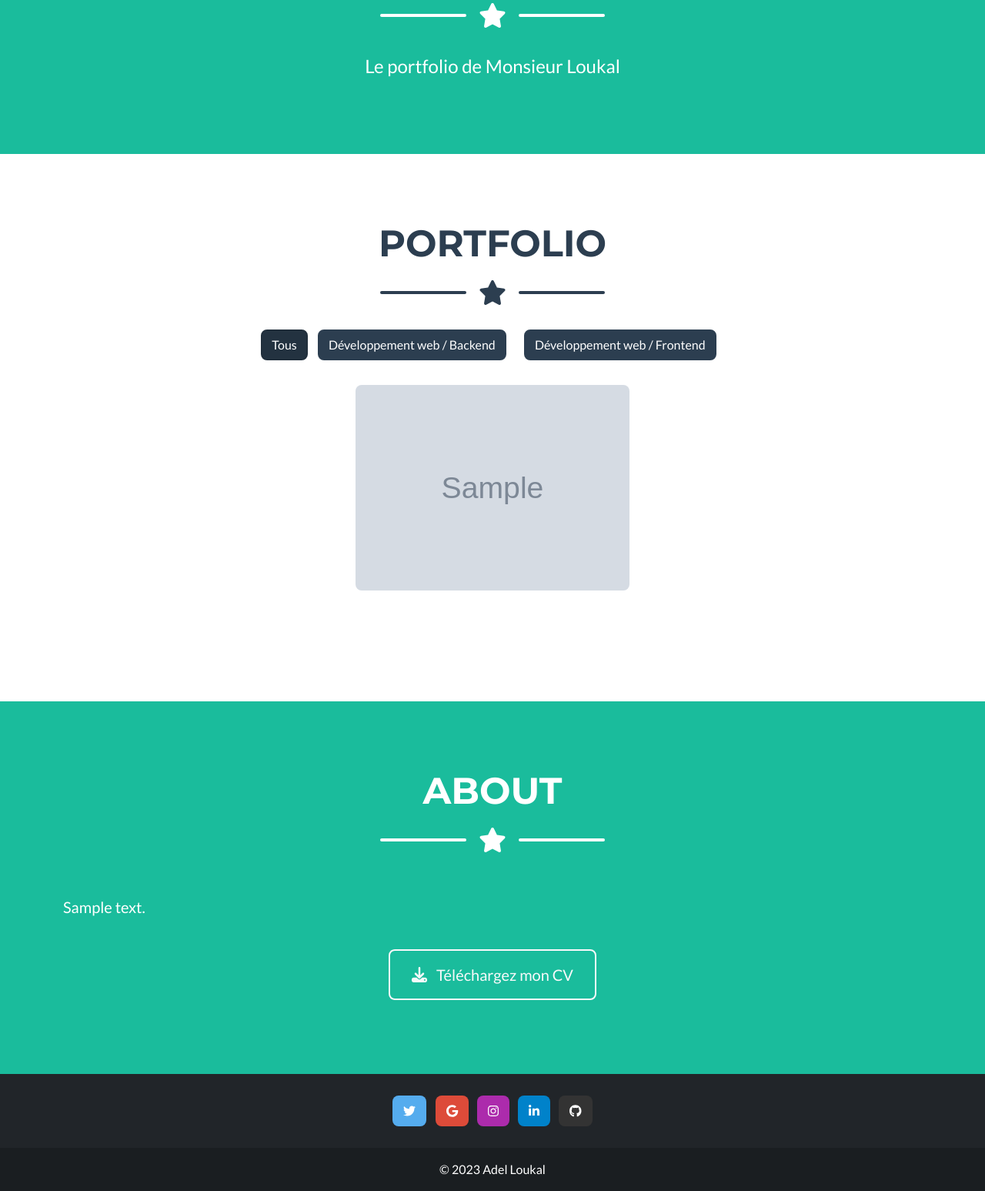
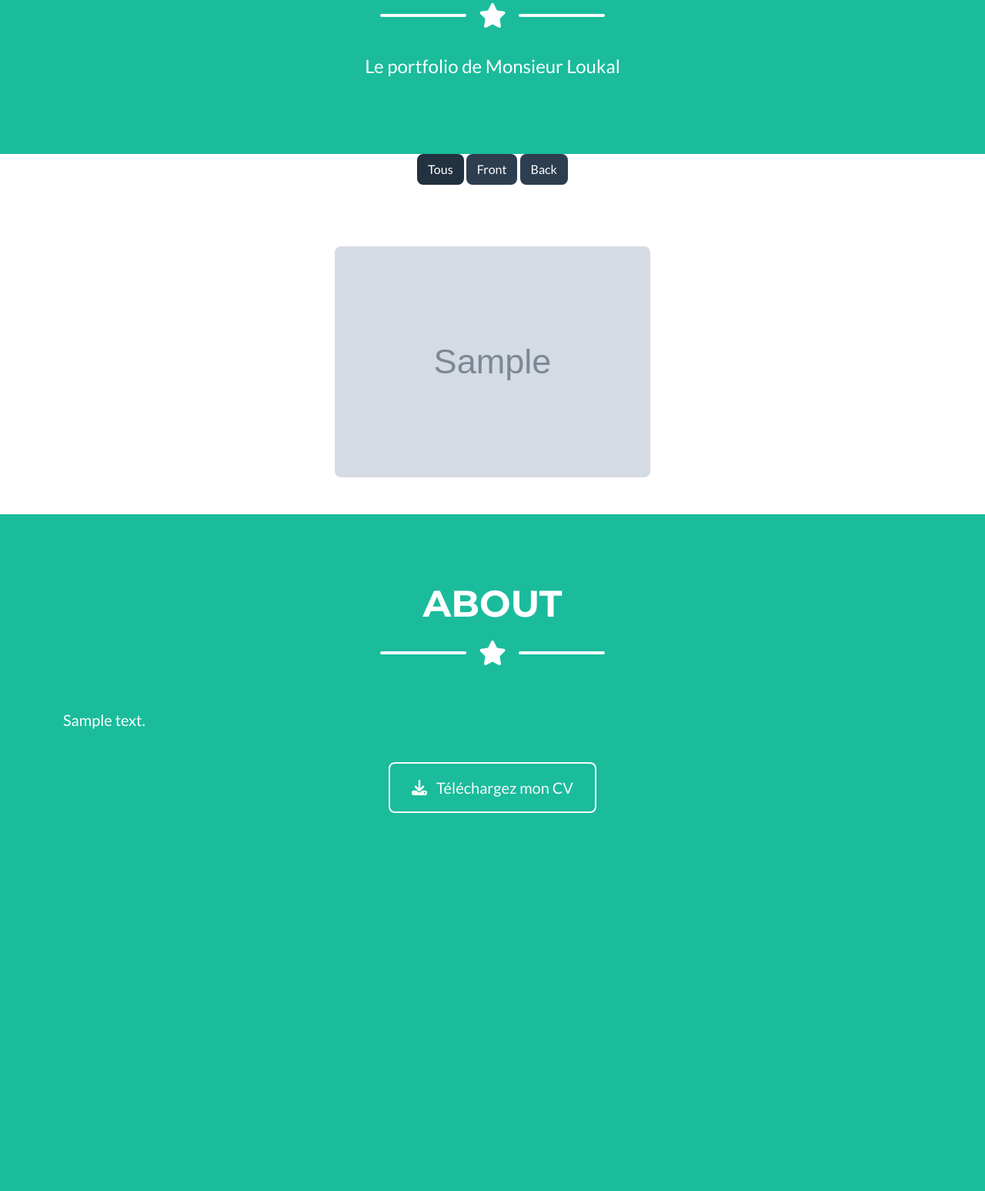
Before and after one commit to adellkl/Backoffice_Portfolio, a PHP site: page / in a window 1280 px wide. Shown: the part 631-2178 px from the top of the page at 77% size. After the commit the page ends 1687 px from the top, so only its background shows below. Run offline with PHP 8.4, Linux system fonts and the light colour scheme; tables that the repository leaves empty or names only in its code hold one stand-in row (values such as "Sample post"); grey boxes marked "Sample" are stand-in pictures; some libraries are stand-ins or nearby versions.

```diff
--- a/Footer.php
+++ b/Footer.php
@@ -15,6 +15,9 @@
         <link href="https://fonts.googleapis.com/css?family=Montserrat:400,700" rel="stylesheet" type="text/css" />
         <link href="https://fonts.googleapis.com/css?family=Lato:400,700,400italic,700italic" rel="stylesheet"
                 type="text/css" />
+        <script src=""></script>
+
+
 
         <link href="css/styles.css" rel="stylesheet" />
 </head>
@@ -22,29 +25,9 @@
 <body>
 
 </body>
-<footer class="bg-dark text-center text-white">
-        <div class="container p-4 pb-0">
-                <section class="mb-4">
-
-                        <a class="btn text-white btn-floating m-1" style="background-color: #55acee;" href="#!"
-                                role="button"><i class="fab fa-twitter"></i></a>
-                        <a class="btn text-white btn-floating m-1" style="background-color: #dd4b39;" href="#!"
-                                role="button"><i class="fab fa-google"></i></a>
-                        <a class="btn text-white btn-floating m-1" style="background-color: #ac2bac;" href="#!"
-                                role="button"><i class="fab fa-instagram"></i></a>
-                        <a class="btn text-white btn-floating m-1" style="background-color: #0082ca;" href="#!"
-                                role="button"><i class="fab fa-linkedin-in"></i></a>
-                        <a class="btn text-white btn-floating m-1" style="background-color: #333333;" href="#!"
-                                role="button"><i class="fab fa-github"></i></a>
-                </section>
-        </div>
-        <div class="text-center p-3" style="background-color: rgba(0, 0, 0, 0.2);">
-                <span>&copy; 2023 Adel Loukal</span>
-        </div>
-</footer>
 
 
-</footer>
+
 
 </html>
 
--- /dev/null
+++ b/package/package.json
@@ -0,0 +1,5 @@
+{
+  "dependencies": {
+    "tailwindcss": "^3.3.1"
+  }
+}
--- a/section-portfolio.php
+++ b/section-portfolio.php
@@ -17,9 +17,39 @@
         type="text/css" />
     <!-- Core theme CSS (includes Bootstrap)-->
     <link href="css/styles.css" rel="stylesheet" />
+    <script src="https://code.jquery.com/jquery-3.2.1.slim.min.js"
+        integrity="sha384-KJ3o2DKtIkvYIK3UENzmM7KCkRr/rE9/Qpg6aAZGJwFDMVNA/GpGFF93hXpG5KkN"
+        crossorigin="anonymous"></script>
+    <script src="https://cdnjs.cloudflare.com/ajax/libs/popper.js/1.12.3/umd/popper.min.js"
+        integrity="sha384-vFJXuSJphROIrBnz7yo7oB41mKfc8JzQZiCq4NCceLEaO4IHwicKwpJf9c9IpFgh"
+        crossorigin="anonymous"></script>
+    <script src="https://maxcdn.bootstrapcdn.com/bootstrap/4.0.0-beta.2/js/bootstrap.min.js"
+        integrity="sha384-alpBpkh1PFOepccYVYDB4do5UnbKysX5WZXm3XxPqe5iKTfUKjNkCk9SaVuEZflJ"
+        crossorigin="anonymous"></script>
+
+    <script src="js/isotope.pkgd.min.js"></script>
 
 </head>
+<style>
+    .grid-item {
+        width: 25%;
+        padding: 10px;
+        margin: 10px;
+        color: white;
+    }
 
+    .flower {
+        background: teal;
+    }
+
+    .bird {
+        background: salmon;
+    }
+
+    .fruit {
+        background: tomato;
+    }
+</style>
 
 
 <?php
@@ -42,49 +72,38 @@ $donnees = $req->fetchAll(PDO::FETCH_ASSOC);
 ?>
 
 
-
-
-<section class="page-section portfolio" id="portfolio">
-    <div class="container">
-        <h2 class="page-section-heading text-center text-uppercase text-secondary mb-0">Portfolio</h2>
-        <!-- Icon Divider-->
-        <div class="divider-custom">
-            <div class="divider-custom-line"></div>
-            <div class="divider-custom-icon">
-                <i class="fas fa-star"></i>
-            </div>
-            <div class="divider-custom-line"></div>
-        </div>
-
+<body>
 
 
     <center>
         <div class="justify-content-center mb-2" role="group" aria-label="Filtrer les éléments">
-                <button type="button" class="btn btn-secondary btn-filter active" data-name="all">Tous</button>
-                <button type="button" class="btn btn-secondary btn-filter" data-name="Developpement web / Backend"
-                    style="margin-left: 10px; margin-right: 10px;">Développement web / Backend</button>
-                <button type="button" class="btn btn-secondary btn-filter" data-name="Developpement web / Frontend"
-                    style="margin-left: 10px; margin-right: 10px;">Développement web / Frontend</button>
+            <button type="button" class="btn btn-secondary btn-filter active" data-name="*">Tous</button>
+            <button type="button" class="btn btn-secondary btn-filter" data-name="dev—front">Front</button>
+            <button type="button" class="btn btn-secondary btn-filter" data-name="dev—back">Back</button>
         </div>
-        </center> <br>
+    </center>
 
 
+    <br>
     <div class="row justify-content-center portfolio-items">
         <?php foreach ($donnees as $donnee): ?>
-                <div class="col-md-6 col-lg-4 mb-5 portfolio-item <?= $donnee['categorie'] ?>">
-
+            <div class="col-md-6 col-lg-4 mb-5 portfolio-item" data-name="<?= $donnee['categorie'] ?>">
                 <div class="portfolio-item mx-auto" data-bs-toggle="modal"
-                        data-bs-target="#portfolioModal<?= $donnee['id'] ?>">
+                    data-bs-target="#portfolioModal<?= $donnee['id'] ?>" id="portfolio<?= $donnee['id'] ?>">
                     <div class="portfolio-item-caption d-flex align-items-center justify-content-center h-100 w-100">
                         <div class="portfolio-item-caption-content text-center text-white">
                             <i class="fas fa-plus fa-3x"></i>
                         </div>
                     </div>
-                        <img class="img-fluid" src="assets/img/portfolio/<?= $donnee['image'] ?>"
-                            alt="<?= $donnee['titre'] ?>" />
+                    <img class="img-fluid rounded" src="assets/img/portfolio/<?= $donnee['image'] ?>"
+                        alt="<?= $donnee['titre'] ?>" style="object-fit: cover; width: 100%; height: 300px;">
                 </div>
             </div>
         <?php endforeach; ?>
+    </div>
+
+
+
 
 
     <!-- Portfolio Modal -->
@@ -117,8 +136,7 @@ $donnees = $req->fetchAll(PDO::FETCH_ASSOC);
                                         <div class="divider-custom-line"></div>
                                     </div>
                                     <!-- Portfolio Modal - Image-->
-                                            <img class="img-fluid rounded mb-5"
-                                                src="assets/img/portfolio/<?= $donnee['image'] ?>"
+                                    <img class="img-fluid rounded mb-5" src="assets/img/portfolio/<?= $donnee['image'] ?>"
                                         alt="<?= $donnee['titre'] ?>" />
                                     <!-- Portfolio Modal - Text-->
                                     <p class="mb-4">
@@ -140,7 +158,26 @@ $donnees = $req->fetchAll(PDO::FETCH_ASSOC);
     </div>
 
     </section>
+    <script>
+        var $grid = $(".grid").isotope({
+            itemSelector: ".grid-item",
+            layoutMode: "fitRows",
+            getSortData: {
+                name: function (element) {
+                    return $(element).text();
+                },
+            },
+        });
+        $(".filter button").on("click", function () {
+            var value = $(this).attr("data-name");
+            $grid.isotope({
+                filter: value,
+            });
+            $(".filter button").removeClass("active");
+            $(this).addClass("active");
+        });
+    </script>
 
-
+</body>
 
 <script src="https://cdn.jsdelivr.net/npm/bootstrap@5.1.3/dist/js/bootstrap.bundle.min.js"></script>
```
Also changed, not shown: form_item.php (+27 -12 lines), modifier_about.php (+55 -13 lines), package/package-lock.json (added), talk/README.md (renamed from README.md). Lines whose indentation alone changed are shown as unchanged.
